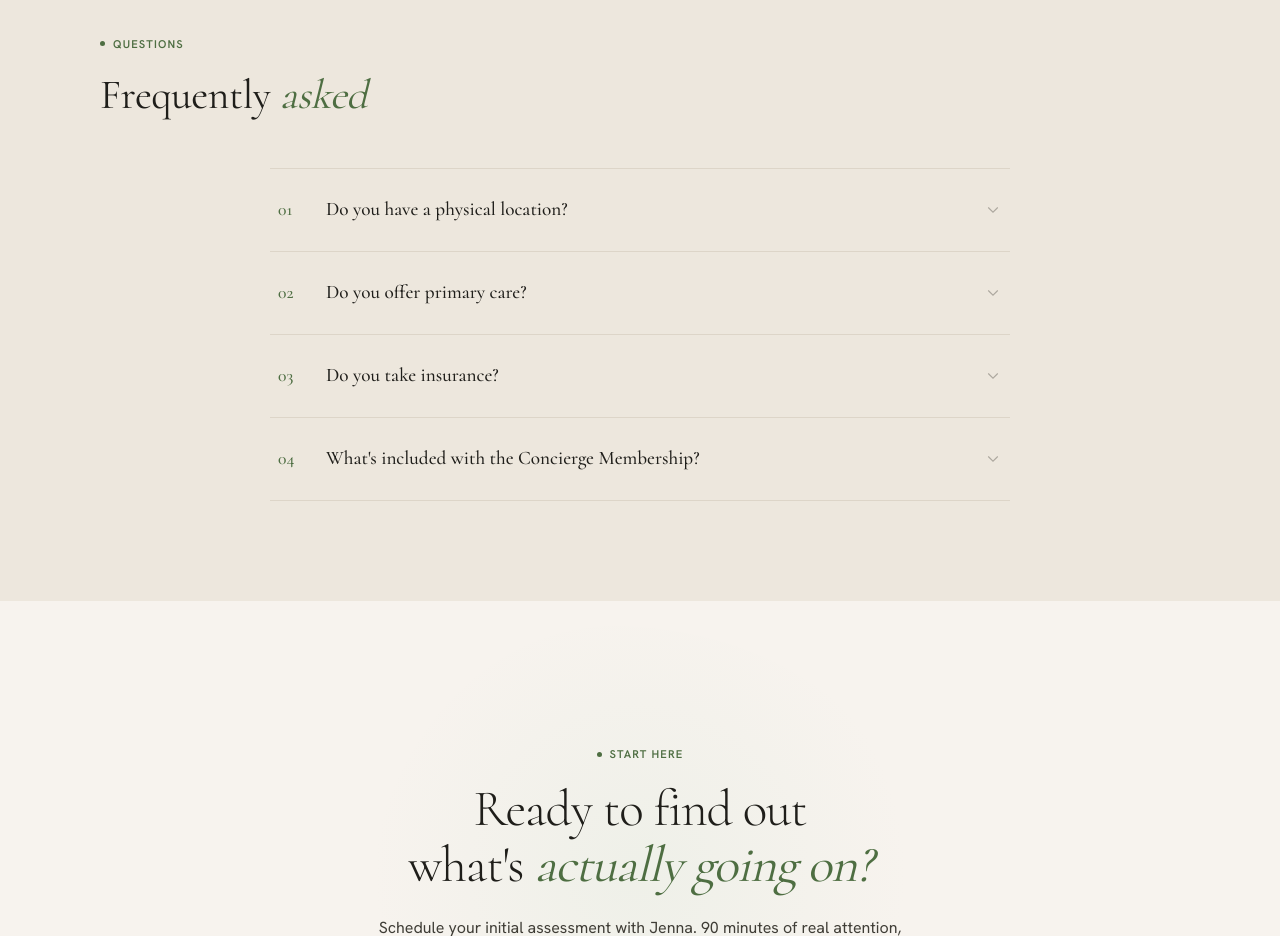
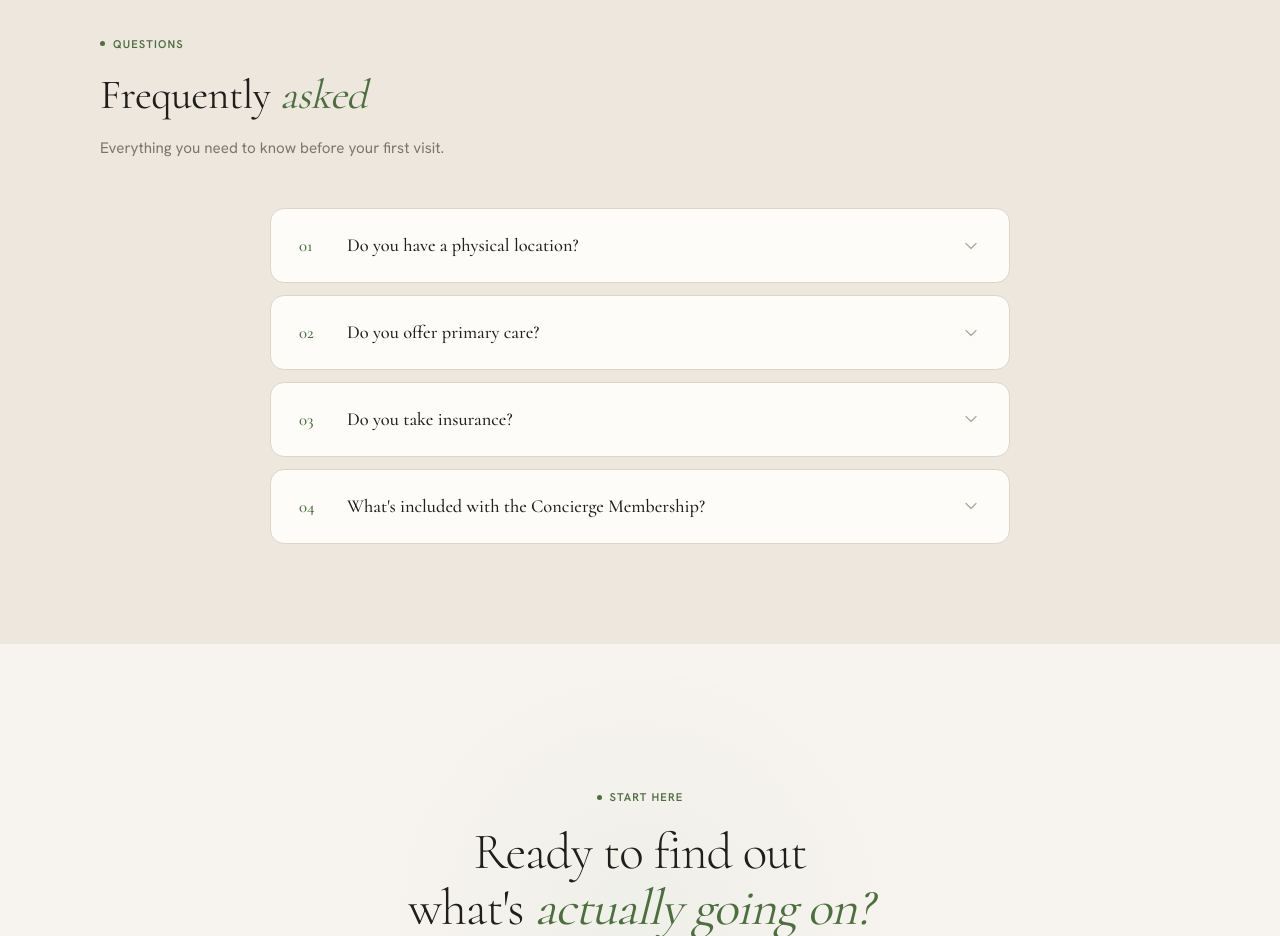
Before and after one commit to mendlihealth/mendli, a Next.js app: page / in a window 1280 px wide. Shown: the part 5280-6216 px from the top of the page. Built offline with nearby package versions, Linux system fonts and the light colour scheme.

Commit message:
Rebuild FAQ with Framer Motion — card design, smooth accordion, fix copy

```diff
--- a/src/app/globals.css
+++ b/src/app/globals.css
@@ -922,39 +922,47 @@ a {
   margin-bottom: 48px;
 }
 
+.faq-sub {
+  margin-top: 12px;
+  font-size: .95rem;
+  color: var(--ink3);
+  line-height: 1.6;
+}
+
 .faq-list {
   max-width: 740px;
   margin: 0 auto;
   display: flex;
   flex-direction: column;
-  gap: 0;
+  gap: 12px;
 }
 
-.faq-item {
-  border-bottom: 1px solid var(--deep);
+.faq-card {
+  background: var(--white);
+  border: 1px solid var(--deep);
+  border-radius: 14px;
+  padding: 0;
   cursor: pointer;
   user-select: none;
-  transition: background .3s;
+  transition: box-shadow .3s, border-color .3s;
+  overflow: hidden;
 }
 
-.faq-item:first-child {
-  border-top: 1px solid var(--deep);
-}
-
-.faq-item:hover {
-  background: rgba(255, 255, 255, .35);
+.faq-card:hover {
+  box-shadow: 0 4px 20px rgba(0, 0, 0, .04);
+  border-color: var(--ink4);
 }
 
 .faq-q {
   display: flex;
   align-items: center;
   gap: 16px;
-  padding: 28px 8px;
+  padding: 24px 28px;
 }
 
 .faq-num {
   font-family: var(--serif);
-  font-size: 1.1rem;
+  font-size: 1.05rem;
   font-weight: 500;
   color: var(--grn);
   min-width: 32px;
@@ -963,7 +971,7 @@ a {
 .faq-question {
   flex: 1;
   font-family: var(--serif);
-  font-size: 1.2rem;
+  font-size: 1.15rem;
   font-weight: 500;
   color: var(--ink);
   line-height: 1.35;
@@ -972,33 +980,17 @@ a {
 .faq-chev {
   flex-shrink: 0;
   color: var(--ink4);
-  transition: transform .35s cubic-bezier(.22, 1, .36, 1);
-}
-
-.faq-open .faq-chev {
-  transform: rotate(180deg);
-  color: var(--grn);
 }
 
 .faq-a {
-  max-height: 0;
   overflow: hidden;
-  transition: max-height .4s cubic-bezier(.22, 1, .36, 1),
-    padding .4s cubic-bezier(.22, 1, .36, 1),
-    opacity .3s;
-  opacity: 0;
-  padding: 0 8px 0 56px;
-}
-
-.faq-open .faq-a {
-  max-height: 300px;
-  opacity: 1;
-  padding: 0 8px 28px 56px;
+  padding: 0 28px 0 76px;
 }
 
 .faq-a p {
-  font-size: .95rem;
-  line-height: 1.7;
+  padding-bottom: 24px;
+  font-size: .93rem;
+  line-height: 1.75;
   color: var(--ink2);
 }
 
--- a/src/app/page.tsx
+++ b/src/app/page.tsx
@@ -2,6 +2,7 @@
 
 import { useEffect, useRef, useCallback, useState } from "react";
 import Image from "next/image";
+import { motion, AnimatePresence } from "framer-motion";
 
 /* ═══════════════════════════════════════════════════════════════
    Mendli Health — Single-page site
@@ -36,7 +37,7 @@ function ArrowRight() {
 const FAQS = [
   {
     q: "Do you have a physical location?",
-    a: "All Mendli visits are currently virtual — available to patients nationwide. That said, a physical location in Indianapolis is in development for patients who prefer in-person care. If you'd like to be notified when the office opens, let me know when you book.",
+    a: "All Mendli visits are currently virtual — available to patients nationwide. That said, a physical location in Indianapolis is in development for patients who prefer in-person care. If you'd like to be notified when the office opens, just let me know when you book.",
   },
   {
     q: "Do you offer primary care?",
@@ -48,11 +49,11 @@ const FAQS = [
   },
   {
     q: "What's included with the Concierge Membership?",
-    a: "Your membership ($50/month) includes secure messaging between visits, priority scheduling, and ongoing access to your provider. Think of it as always having someone who knows your full case a message away. It's required because continuity is central to how functional health works — your care doesn't pause between appointments.",
+    a: "Your membership ($50/month) includes secure messaging between visits, priority scheduling, and direct access to Jenna. Think of it as always having someone who truly knows your full health picture just a message away. It's required because continuity is how functional health actually works — your care doesn't stop between appointments.",
   },
 ];
 
-/* ─── FAQ Accordion ─── */
+/* ─── FAQ Accordion (Framer Motion) ─── */
 function FaqSection() {
   const [openIdx, setOpenIdx] = useState<number | null>(null);
 
@@ -62,31 +63,54 @@ function FaqSection() {
         <div className="faq-head r">
           <div className="lbl"><span className="lbl-d" /> Questions</div>
           <h2 className="h2">Frequently <em>asked</em></h2>
+          <p className="faq-sub">Everything you need to know before your first visit.</p>
         </div>
-        <div className="faq-list">
-          {FAQS.map((f, i) => (
-            <div
+        <div className="faq-list r">
+          {FAQS.map((f, i) => {
+            const isOpen = openIdx === i;
+            return (
+              <motion.div
                 key={i}
-              className={`faq-item r${openIdx === i ? " faq-open" : ""}`}
-              onClick={() => setOpenIdx(openIdx === i ? null : i)}
+                className="faq-card"
+                onClick={() => setOpenIdx(isOpen ? null : i)}
+                layout
               >
                 <div className="faq-q">
                   <span className="faq-num">0{i + 1}</span>
                   <span className="faq-question">{f.q}</span>
-                <svg className="faq-chev" width="18" height="18" viewBox="0 0 24 24" fill="none" stroke="currentColor" strokeWidth="1.5" strokeLinecap="round">
+                  <motion.svg
+                    className="faq-chev"
+                    width="20" height="20" viewBox="0 0 24 24"
+                    fill="none" stroke="currentColor" strokeWidth="1.5"
+                    strokeLinecap="round" strokeLinejoin="round"
+                    animate={{ rotate: isOpen ? 180 : 0 }}
+                    transition={{ duration: 0.3, ease: [0.22, 1, 0.36, 1] }}
+                  >
                     <path d="M6 9l6 6 6-6" />
-                </svg>
+                  </motion.svg>
                 </div>
-              <div className="faq-a">
+                <AnimatePresence initial={false}>
+                  {isOpen && (
+                    <motion.div
+                      className="faq-a"
+                      initial={{ height: 0, opacity: 0 }}
+                      animate={{ height: "auto", opacity: 1 }}
+                      exit={{ height: 0, opacity: 0 }}
+                      transition={{ duration: 0.35, ease: [0.22, 1, 0.36, 1] }}
+                    >
                       <p>{f.a}</p>
-              </div>
-            </div>
-          ))}
+                    </motion.div>
+                  )}
+                </AnimatePresence>
+              </motion.div>
+            );
+          })}
         </div>
       </div>
     </section>
   );
 }
+
 
 export default function Home() {
   const navRef = useRef<HTMLElement>(null);
```
Lines whose indentation alone changed are shown as unchanged.
